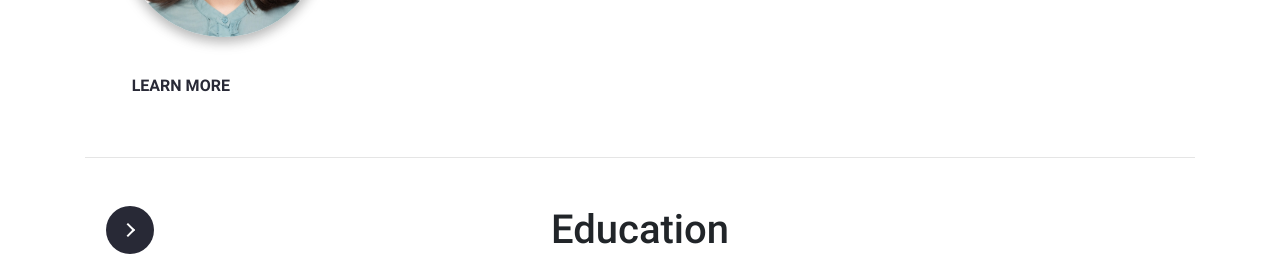
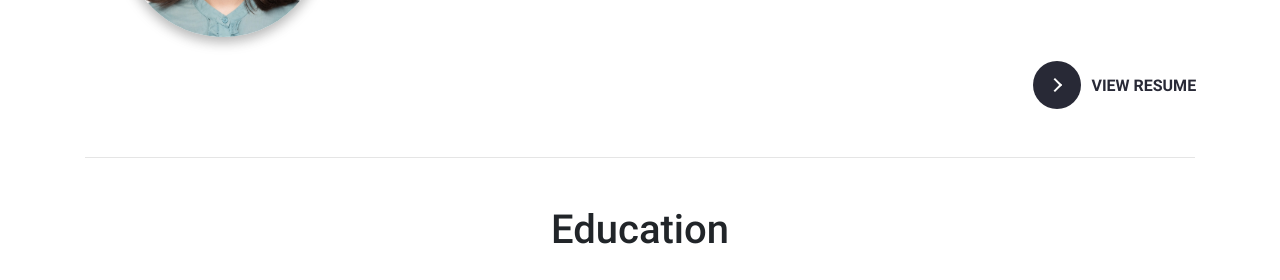
Before and after one commit to jyf9870/jyf9870.github.io, a plain HTML site: page index.html in a window 1280 px wide. Shown: the part 1011-1291 px from the top of the page. Drawn offline with nearby package versions, Linux system fonts and the light colour scheme.

Commit message:
Finished view resume

```diff
--- a/css/card.css
+++ b/css/card.css
@@ -98,12 +98,12 @@
     width: 75px;
     transition: 0.4s ease-out;
   }
-
+/*
 .circle {
   position: absolute;
   top: 145px;
   left: calc(50% - 60px);
-}
+} */
 
 .stroke {
   stroke: white;
--- a/index.html
+++ b/index.html
@@ -230,14 +230,14 @@
                 solutions.
               </p>
             </div>
-            <!-- TODO: Got bug here!! -->
-            <div class="cvButton">
+            <div class="col align-self-end"></div>
+            <div class="cvButton row">
               <div id="container">
-                <button class="learn-more">
+                <button class="learn-more"  onclick="window.location.href='/files/CV - Yifan Jiang.pdf'">
                   <span class="circle" aria-hidden="true">
                     <span class="icon arrow"></span>
                   </span>
-                  <span class="button-text">Learn More</span>
+                  <span class="button-text">view resume</span>
                 </button>
               </div>
             </div>
```
